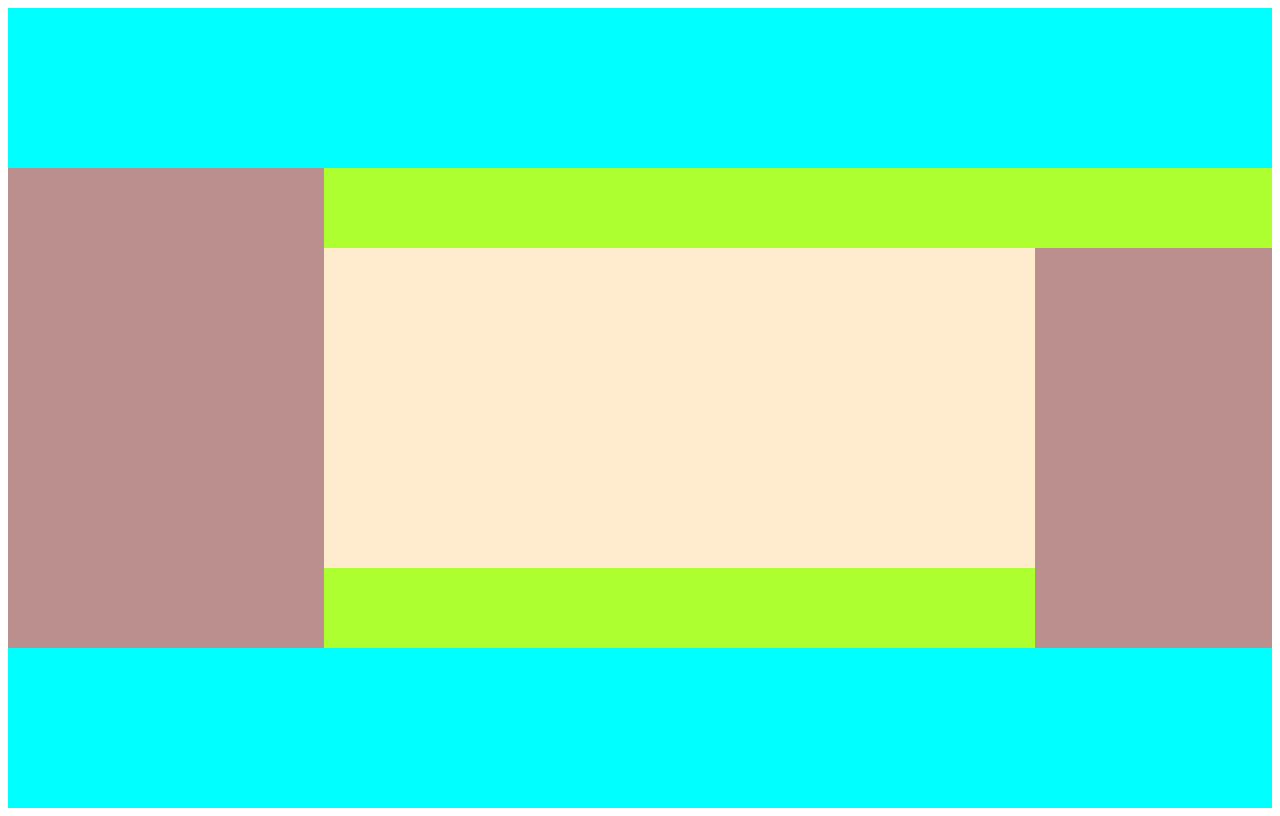
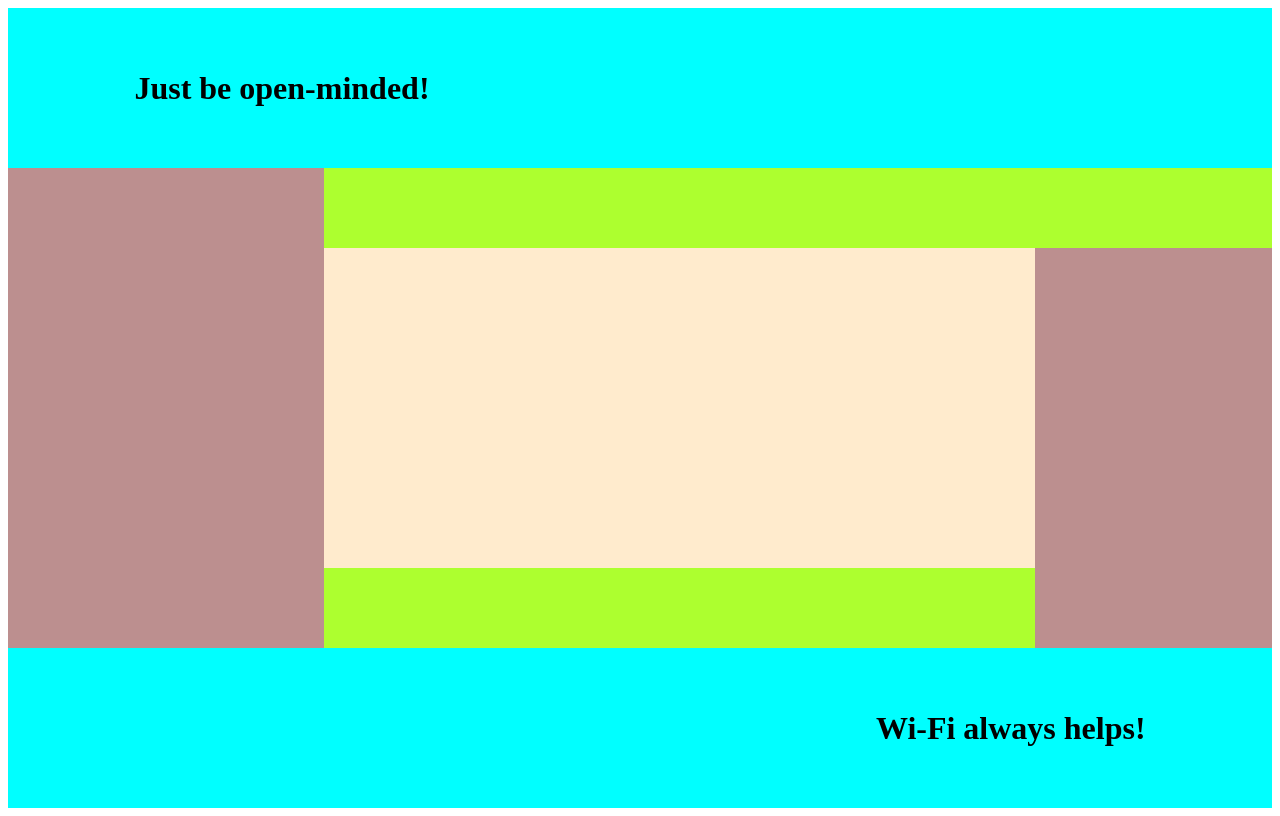
Before and after one commit to Val-Priad/web-lab-1, a website: page index.html in a window 1280 px wide. Drawn offline with Linux system fonts and the light colour scheme.

Commit message:
added text to footer and header

```diff
--- a/index.html
+++ b/index.html
@@ -7,7 +7,7 @@
 </head>
 <body>
 <header>
-
+<h1 id="header-text">Just be open-minded!</h1>
 </header>
 <main>
     <div id="menu">
@@ -33,7 +33,7 @@
     </div>
 </main>
 <footer>
-
+<h1 id="footer-text">Wi-Fi always helps!</h1>
 </footer>
 
 </body>
--- a/styles.css
+++ b/styles.css
@@ -8,7 +8,6 @@
     2 * var(--10th-size-section));
     --current_section-content-size: calc(var(--content-conteiner-size) - var(--10th-size-section));
     --other-content-size: var(--current_section-content-size);
-
 
 }
 
@@ -22,6 +21,15 @@ header {
     background: aqua;
     height: var(--head-foot-size);
     width: 100%;
+
+    display: flex;
+    justify-content: flex-start;
+    align-items: center;
+}
+
+
+#header-text {
+    padding-left: 10%;
 }
 
 main {
@@ -89,4 +97,12 @@ footer {
     background: aqua;
     width: 100%;
     height: var(--head-foot-size);
+
+    display: flex;
+    justify-content: flex-end;
+    align-items: center;
 }
+
+#footer-text {
+    padding-right: 10%;
+}
```
